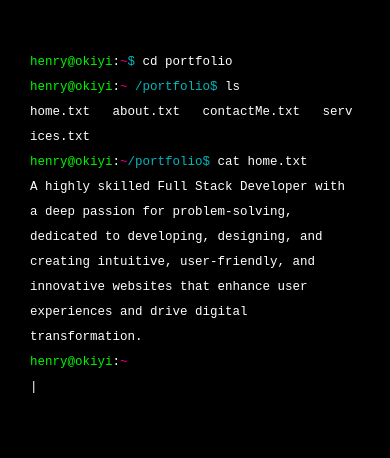
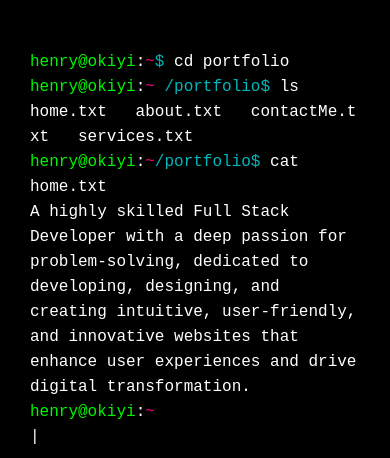
Before and after one commit to hunrayy/henryokiyi.github.io, a plain HTML site: page index.html in a window 390 px wide. Drawn offline with Linux system fonts and the light colour scheme.

Commit message:
updated styling

```diff
--- a/styles.css
+++ b/styles.css
@@ -59,7 +59,7 @@
 
 @media (max-width: 767px) {
     .terminal-version-container {
-        font-size: 12.5px;
+        /* font-size: 12.5px; */
         padding: 25px 30px;
         /* padding: 0 30px; */
     }
```
